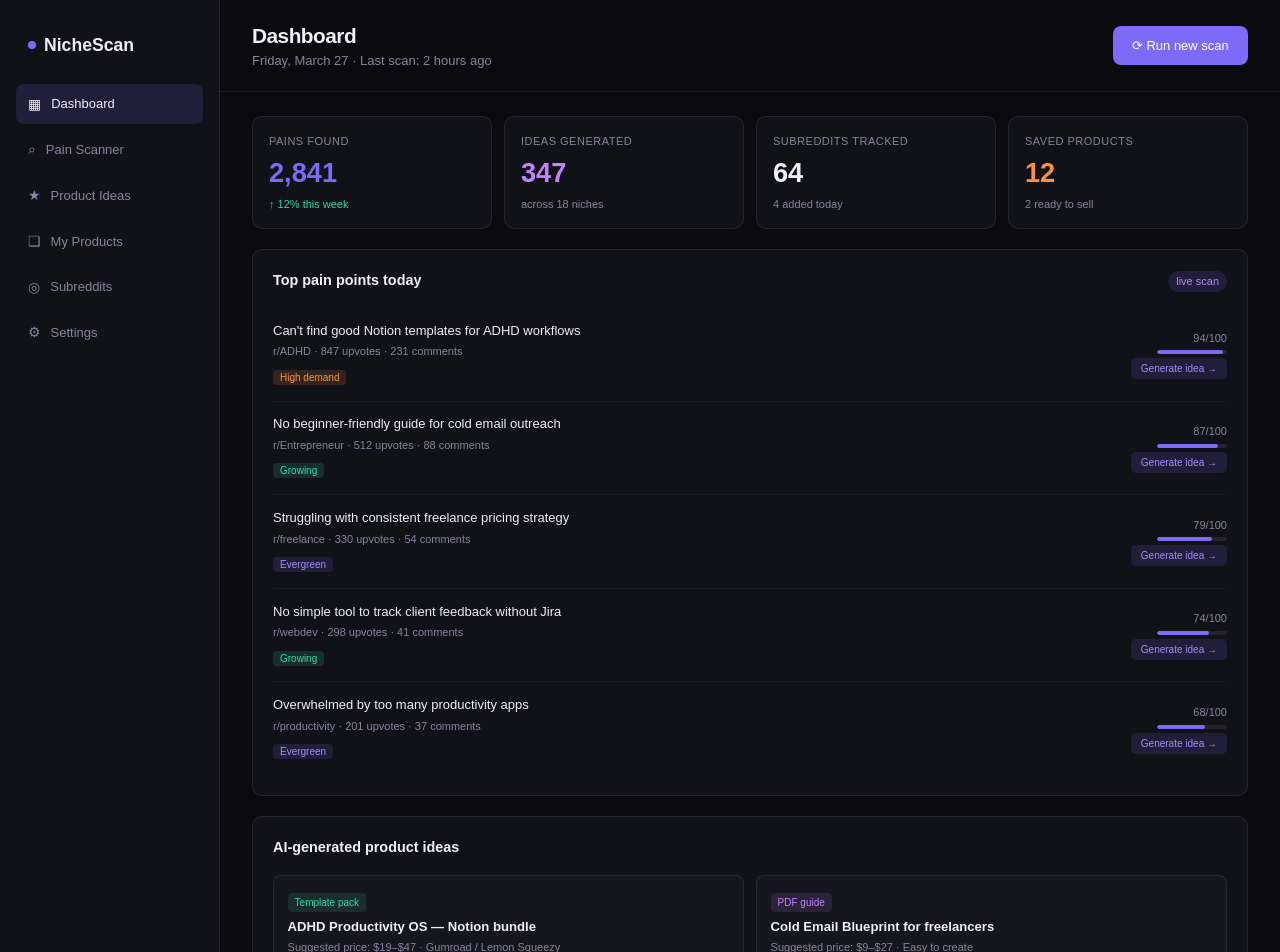
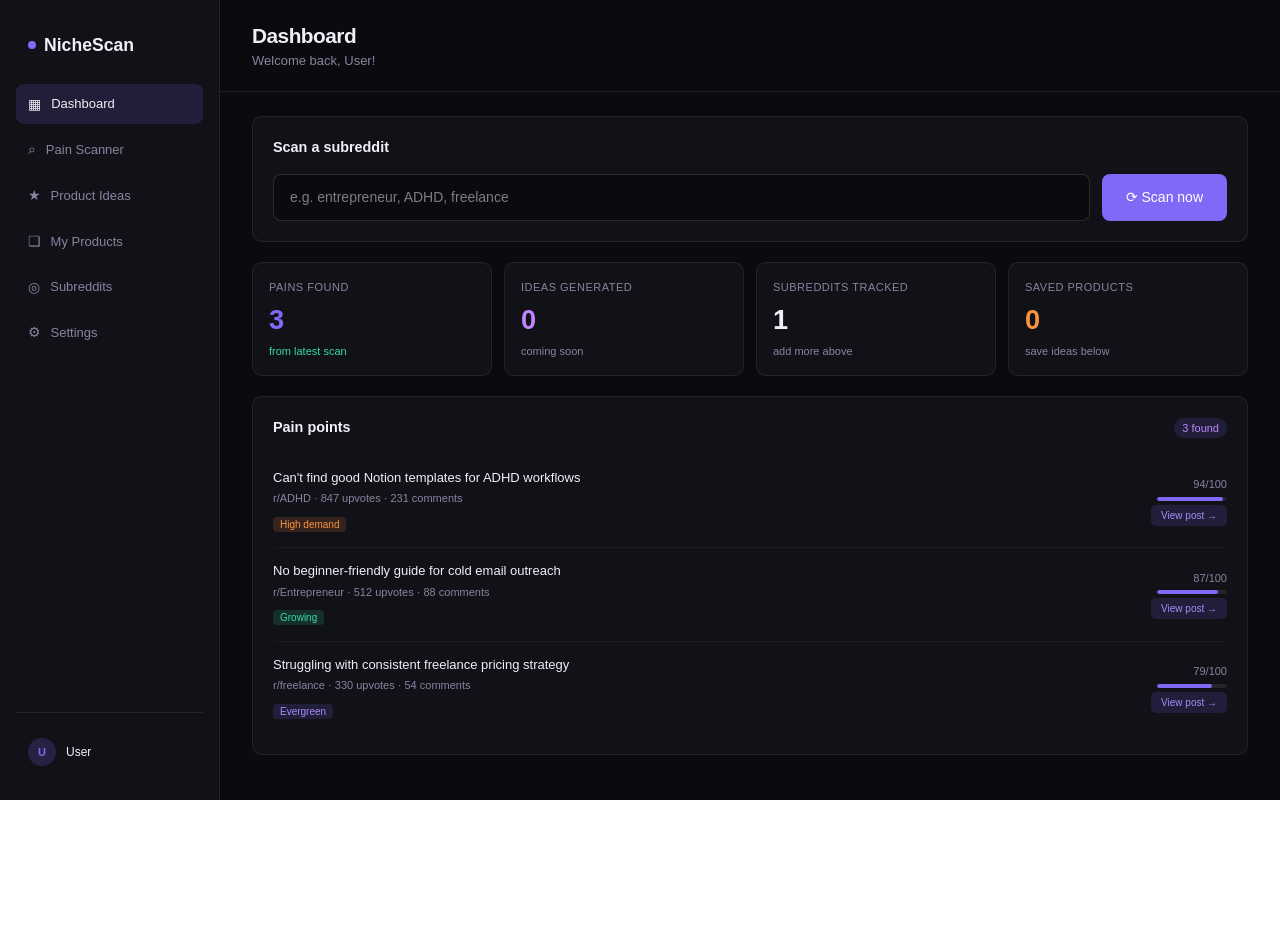
Before and after one commit to n1s4n4/nichescan, a Next.js app: page /dashboard in a window 1280 px wide. Shown: the top 952 px of the page. After the commit the page ends 800 px from the top, so only its background shows below. Built offline with nearby package versions, Linux system fonts and the light colour scheme.

Commit message:
connect reddit scanner to dashboard

```diff
--- a/app/dashboard/page.tsx
+++ b/app/dashboard/page.tsx
@@ -9,34 +9,27 @@ const supabase = createClient(
   "eyJhbGciOiJIUzI1NiIsInR5cCI6IkpXVCJ9.eyJpc3MiOiJzdXBhYmFzZSIsInJlZiI6Im5pYmNybXZpcmd6cndmc29zcGtoIiwicm9sZSI6ImFub24iLCJpYXQiOjE3NzQ4NTUzMTEsImV4cCI6MjA5MDQzMTMxMX0.I2eDv6dqPMCeEGvGsjDAm5g-UJUy9Up2Wm_RUUmxdgw"
 );
 
-const painPoints = [
-  { title: "Can't find good Notion templates for ADHD workflows", sub: "r/ADHD · 847 upvotes · 231 comments", score: 94, tag: "High demand", tagColor: "#fb923c", tagBg: "rgba(251,146,60,0.15)" },
-  { title: "No beginner-friendly guide for cold email outreach", sub: "r/Entrepreneur · 512 upvotes · 88 comments", score: 87, tag: "Growing", tagColor: "#38d9a9", tagBg: "rgba(56,217,169,0.15)" },
-  { title: "Struggling with consistent freelance pricing strategy", sub: "r/freelance · 330 upvotes · 54 comments", score: 79, tag: "Evergreen", tagColor: "#a78bfa", tagBg: "rgba(127,106,247,0.15)" },
-  { title: "No simple tool to track client feedback without Jira", sub: "r/webdev · 298 upvotes · 41 comments", score: 74, tag: "Growing", tagColor: "#38d9a9", tagBg: "rgba(56,217,169,0.15)" },
-  { title: "Overwhelmed by too many productivity apps", sub: "r/productivity · 201 upvotes · 37 comments", score: 68, tag: "Evergreen", tagColor: "#a78bfa", tagBg: "rgba(127,106,247,0.15)" },
-];
-
-const ideas = [
-  { tag: "Template pack", tagColor: "#38d9a9", tagBg: "rgba(56,217,169,0.12)", title: "ADHD Productivity OS — Notion bundle", meta: "Suggested price: $19–$47 · Gumroad / Lemon Squeezy" },
-  { tag: "PDF guide", tagColor: "#c084fc", tagBg: "rgba(192,132,252,0.12)", title: "Cold Email Blueprint for freelancers", meta: "Suggested price: $9–$27 · Easy to create" },
-  { tag: "Mini course", tagColor: "#fb923c", tagBg: "rgba(251,146,60,0.12)", title: "Freelance Pricing Masterclass", meta: "Suggested price: $27–$97 · Gumroad" },
-  { tag: "Template pack", tagColor: "#38d9a9", tagBg: "rgba(56,217,169,0.12)", title: "Client Feedback Tracker — Notion", meta: "Suggested price: $12–$29 · High demand" },
-];
-
 const navItems = [
-  { label: "Dashboard", icon: "▦", active: true, href: "/dashboard" },
-  { label: "Pain Scanner", icon: "⌕", href: "/dashboard" },
-  { label: "Product Ideas", icon: "★", href: "/dashboard" },
-  { label: "My Products", icon: "❏", href: "/dashboard" },
-  { label: "Subreddits", icon: "◎", href: "/dashboard" },
-  { label: "Settings", icon: "⚙", href: "/dashboard" },
+  { label: "Dashboard", icon: "▦" },
+  { label: "Pain Scanner", icon: "⌕" },
+  { label: "Product Ideas", icon: "★" },
+  { label: "My Products", icon: "❏" },
+  { label: "Subreddits", icon: "◎" },
+  { label: "Settings", icon: "⚙" },
 ];
 
 export default function Dashboard() {
   const [active, setActive] = useState("Dashboard");
   const [userName, setUserName] = useState("User");
   const [userEmail, setUserEmail] = useState("");
+  const [subreddit, setSubreddit] = useState("");
+  const [scanning, setScanning] = useState(false);
+  const [painPoints, setPainPoints] = useState([
+    { title: "Can't find good Notion templates for ADHD workflows", subreddit: "ADHD", upvotes: 847, comments: 231, score: 94, tag: "High demand", tagColor: "#fb923c", tagBg: "rgba(251,146,60,0.15)", reddit_url: "#" },
+    { title: "No beginner-friendly guide for cold email outreach", subreddit: "Entrepreneur", upvotes: 512, comments: 88, score: 87, tag: "Growing", tagColor: "#38d9a9", tagBg: "rgba(56,217,169,0.15)", reddit_url: "#" },
+    { title: "Struggling with consistent freelance pricing strategy", subreddit: "freelance", upvotes: 330, comments: 54, score: 79, tag: "Evergreen", tagColor: "#a78bfa", tagBg: "rgba(127,106,247,0.15)", reddit_url: "#" },
+  ]);
+  const [scanMessage, setScanMessage] = useState("");
 
   useEffect(() => {
     supabase.auth.getUser().then(({ data }) => {
@@ -46,6 +39,36 @@ useEffect(() => {
       }
     });
   }, []);
+
+  const handleScan = async () => {
+    if (!subreddit) return;
+    setScanning(true);
+    setScanMessage("");
+
+    try {
+      const res = await fetch("/api/scan", {
+        method: "POST",
+        headers: { "Content-Type": "application/json" },
+        body: JSON.stringify({ subreddit }),
+      });
+      const data = await res.json();
+
+      if (data.painPoints && data.painPoints.length > 0) {
+        const colored = data.painPoints.map((p: any) => ({
+          ...p,
+          tagColor: p.tag === "High demand" ? "#fb923c" : p.tag === "Growing" ? "#38d9a9" : "#a78bfa",
+          tagBg: p.tag === "High demand" ? "rgba(251,146,60,0.15)" : p.tag === "Growing" ? "rgba(56,217,169,0.15)" : "rgba(127,106,247,0.15)",
+        }));
+        setPainPoints(colored);
+        setScanMessage(`Found ${colored.length} pain points in r/${subreddit}!`);
+      } else {
+        setScanMessage("No pain points found. Try a different subreddit.");
+      }
+    } catch (e) {
+      setScanMessage("Scan failed. Please try again.");
+    }
+    setScanning(false);
+  };
 
   return (
     <div style={{ display: "flex", minHeight: "100vh", background: "#0a0a0f", color: "#f0eff8", fontFamily: "'DM Sans', sans-serif" }}>
@@ -62,19 +85,20 @@ useEffect(() => {
             borderRadius: 8, fontSize: 13, cursor: "pointer",
             background: active === item.label ? "rgba(127,106,247,0.15)" : "transparent",
             color: active === item.label ? "#f0eff8" : "#8884a0",
-            transition: "all .15s",
           }}>
             <span style={{ fontSize: 14 }}>{item.icon}</span>
             {item.label}
           </div>
         ))}
         <div style={{ flex: 1 }} />
-        <div style={{ borderTop: "1px solid #ffffff14", paddingTop: "1rem", marginTop: ".5rem" }}>
-          <div style={{ display: "flex", alignItems: "center", gap: 10, padding: ".6rem .75rem", borderRadius: 8, cursor: "pointer" }}>
-            <div style={{ width: 28, height: 28, borderRadius: "50%", background: "rgba(127,106,247,0.2)", display: "flex", alignItems: "center", justifyContent: "center", fontSize: 11, fontWeight: 700, color: "#7f6af7" }}>JS</div>
-            <div>
-              <div style={{ fontSize: 12, fontWeight: 500 }}>{userName}</div>
-              <div style={{ fontSize: 11, color: "#8884a0" }}>{userEmail}</div>
+        <div style={{ borderTop: "1px solid #ffffff14", paddingTop: "1rem" }}>
+          <div style={{ display: "flex", alignItems: "center", gap: 10, padding: ".6rem .75rem", borderRadius: 8 }}>
+            <div style={{ width: 28, height: 28, borderRadius: "50%", background: "rgba(127,106,247,0.2)", display: "flex", alignItems: "center", justifyContent: "center", fontSize: 11, fontWeight: 700, color: "#7f6af7", flexShrink: 0 }}>
+              {userName.charAt(0).toUpperCase()}
+            </div>
+            <div style={{ overflow: "hidden" }}>
+              <div style={{ fontSize: 12, fontWeight: 500, whiteSpace: "nowrap", overflow: "hidden", textOverflow: "ellipsis" }}>{userName}</div>
+              <div style={{ fontSize: 11, color: "#8884a0", whiteSpace: "nowrap", overflow: "hidden", textOverflow: "ellipsis" }}>{userEmail}</div>
             </div>
           </div>
         </div>
@@ -87,26 +111,46 @@ useEffect(() => {
         <div style={{ padding: "1.25rem 2rem", borderBottom: "1px solid #ffffff14", display: "flex", alignItems: "center", justifyContent: "space-between" }}>
           <div>
             <h1 style={{ fontFamily: "Syne, sans-serif", fontWeight: 800, fontSize: "1.3rem", letterSpacing: -.5, margin: 0 }}>Dashboard</h1>
-            <p style={{ color: "#8884a0", fontSize: 13, margin: 0 }}>Friday, March 27 · Last scan: 2 hours ago</p>
+            <p style={{ color: "#8884a0", fontSize: 13, margin: 0 }}>Welcome back, {userName}!</p>
           </div>
-          <button style={{
-            background: "#7f6af7", color: "#fff", border: "none", borderRadius: 8,
-            padding: ".6rem 1.2rem", fontSize: 13, fontWeight: 500, cursor: "pointer",
-            fontFamily: "'DM Sans', sans-serif",
-          }}>
-            ⟳ Run new scan
-          </button>
         </div>
 
         <div style={{ padding: "1.5rem 2rem", display: "flex", flexDirection: "column", gap: "1.25rem" }}>
 
+          {/* SCANNER INPUT */}
+          <div style={{ background: "#111118", border: "1px solid #ffffff14", borderRadius: 10, padding: "1.25rem" }}>
+            <div style={{ fontFamily: "Syne, sans-serif", fontWeight: 700, fontSize: ".9rem", marginBottom: "1rem" }}>Scan a subreddit</div>
+            <div style={{ display: "flex", gap: ".75rem", flexWrap: "wrap" }}>
+              <input
+                type="text"
+                value={subreddit}
+                onChange={(e) => setSubreddit(e.target.value)}
+                placeholder="e.g. entrepreneur, ADHD, freelance"
+                style={{ flex: 1, minWidth: 200, background: "#0a0a0f", border: "1px solid #ffffff22", borderRadius: 8, padding: ".75rem 1rem", color: "#f0eff8", fontSize: 14, outline: "none" }}
+              />
+              <button onClick={handleScan} disabled={scanning} style={{
+                background: scanning ? "#4a4580" : "#7f6af7", color: "#fff", border: "none",
+                borderRadius: 8, padding: ".75rem 1.5rem", fontSize: 14, fontWeight: 500,
+                cursor: scanning ? "not-allowed" : "pointer", fontFamily: "'DM Sans', sans-serif",
+                whiteSpace: "nowrap"
+              }}>
+                {scanning ? "Scanning..." : "⟳ Scan now"}
+              </button>
+            </div>
+            {scanMessage && (
+              <div style={{ marginTop: ".75rem", fontSize: 13, color: scanMessage.includes("Found") ? "#38d9a9" : "#f87171" }}>
+                {scanMessage}
+              </div>
+            )}
+          </div>
+
           {/* STAT CARDS */}
           <div style={{ display: "grid", gridTemplateColumns: "repeat(4,1fr)", gap: ".75rem" }}>
             {[
-              { label: "Pains found", val: "2,841", sub: "↑ 12% this week", subColor: "#38d9a9", valColor: "#7f6af7" },
-              { label: "Ideas generated", val: "347", sub: "across 18 niches", subColor: "#8884a0", valColor: "#c084fc" },
-              { label: "Subreddits tracked", val: "64", sub: "4 added today", subColor: "#8884a0", valColor: "#f0eff8" },
-              { label: "Saved products", val: "12", sub: "2 ready to sell", subColor: "#8884a0", valColor: "#fb923c" },
+              { label: "Pains found", val: painPoints.length.toString(), sub: "from latest scan", subColor: "#38d9a9", valColor: "#7f6af7" },
+              { label: "Ideas generated", val: "0", sub: "coming soon", subColor: "#8884a0", valColor: "#c084fc" },
+              { label: "Subreddits tracked", val: "1", sub: "add more above", subColor: "#8884a0", valColor: "#f0eff8" },
+              { label: "Saved products", val: "0", sub: "save ideas below", subColor: "#8884a0", valColor: "#fb923c" },
             ].map((s) => (
               <div key={s.label} style={{ background: "#111118", border: "1px solid #ffffff14", borderRadius: 10, padding: "1rem" }}>
                 <div style={{ fontSize: 11, color: "#8884a0", textTransform: "uppercase", letterSpacing: .5, marginBottom: 4 }}>{s.label}</div>
@@ -119,8 +163,10 @@ useEffect(() => {
           {/* PAIN POINTS */}
           <div style={{ background: "#111118", border: "1px solid #ffffff14", borderRadius: 10, padding: "1.25rem" }}>
             <div style={{ display: "flex", alignItems: "center", justifyContent: "space-between", marginBottom: "1rem" }}>
-              <div style={{ fontFamily: "Syne, sans-serif", fontWeight: 700, fontSize: ".9rem" }}>Top pain points today</div>
-              <span style={{ fontSize: 11, background: "rgba(127,106,247,0.15)", color: "#c084fc", padding: "2px 8px", borderRadius: 100 }}>live scan</span>
+              <div style={{ fontFamily: "Syne, sans-serif", fontWeight: 700, fontSize: ".9rem" }}>Pain points</div>
+              <span style={{ fontSize: 11, background: "rgba(127,106,247,0.15)", color: "#c084fc", padding: "2px 8px", borderRadius: 100 }}>
+                {painPoints.length} found
+              </span>
             </div>
             {painPoints.map((p, i) => (
               <div key={i} style={{
@@ -129,7 +175,7 @@ useEffect(() => {
               }}>
                 <div style={{ flex: 1 }}>
                   <div style={{ fontSize: 13, fontWeight: 500, marginBottom: 3 }}>{p.title}</div>
-                  <div style={{ fontSize: 11, color: "#8884a0", marginBottom: 4 }}>{p.sub}</div>
+                  <div style={{ fontSize: 11, color: "#8884a0", marginBottom: 4 }}>r/{p.subreddit} · {p.upvotes} upvotes · {p.comments} comments</div>
                   <span style={{ fontSize: 10, fontWeight: 500, padding: "2px 7px", borderRadius: 4, background: p.tagBg, color: p.tagColor }}>{p.tag}</span>
                 </div>
                 <div style={{ display: "flex", flexDirection: "column", alignItems: "flex-end", gap: 4, flexShrink: 0 }}>
@@ -137,31 +183,14 @@ useEffect(() => {
                   <div style={{ width: 70, height: 4, background: "#ffffff14", borderRadius: 2, overflow: "hidden" }}>
                     <div style={{ width: `${p.score}%`, height: "100%", background: "#7f6af7", borderRadius: 2 }} />
                   </div>
-                  <button style={{
+                  <a href={p.reddit_url} target="_blank" rel="noopener noreferrer" style={{
                     fontSize: 10, padding: "3px 10px", borderRadius: 5, cursor: "pointer",
                     background: "rgba(127,106,247,0.15)", color: "#a78bfa", border: "none",
-                    fontFamily: "'DM Sans', sans-serif",
-                  }}>Generate idea →</button>
+                    textDecoration: "none", display: "inline-block"
+                  }}>View post →</a>
                 </div>
               </div>
             ))}
-          </div>
-
-          {/* PRODUCT IDEAS */}
-          <div style={{ background: "#111118", border: "1px solid #ffffff14", borderRadius: 10, padding: "1.25rem" }}>
-            <div style={{ fontFamily: "Syne, sans-serif", fontWeight: 700, fontSize: ".9rem", marginBottom: "1rem" }}>AI-generated product ideas</div>
-            <div style={{ display: "grid", gridTemplateColumns: "repeat(2,1fr)", gap: ".75rem" }}>
-              {ideas.map((idea, i) => (
-                <div key={i} style={{
-                  background: "#16161f", border: "1px solid #ffffff14", borderRadius: 8,
-                  padding: ".85rem", cursor: "pointer", transition: "border-color .2s",
-                }}>
-                  <span style={{ fontSize: 10, fontWeight: 500, padding: "2px 7px", borderRadius: 4, background: idea.tagBg, color: idea.tagColor, display: "inline-block", marginBottom: 6 }}>{idea.tag}</span>
-                  <div style={{ fontFamily: "Syne, sans-serif", fontSize: ".82rem", fontWeight: 700, lineHeight: 1.3, marginBottom: 4 }}>{idea.title}</div>
-                  <div style={{ fontSize: 11, color: "#8884a0" }}>{idea.meta}</div>
-                </div>
-              ))}
-            </div>
           </div>
 
         </div>
```
Lines whose indentation alone changed are shown as unchanged.
